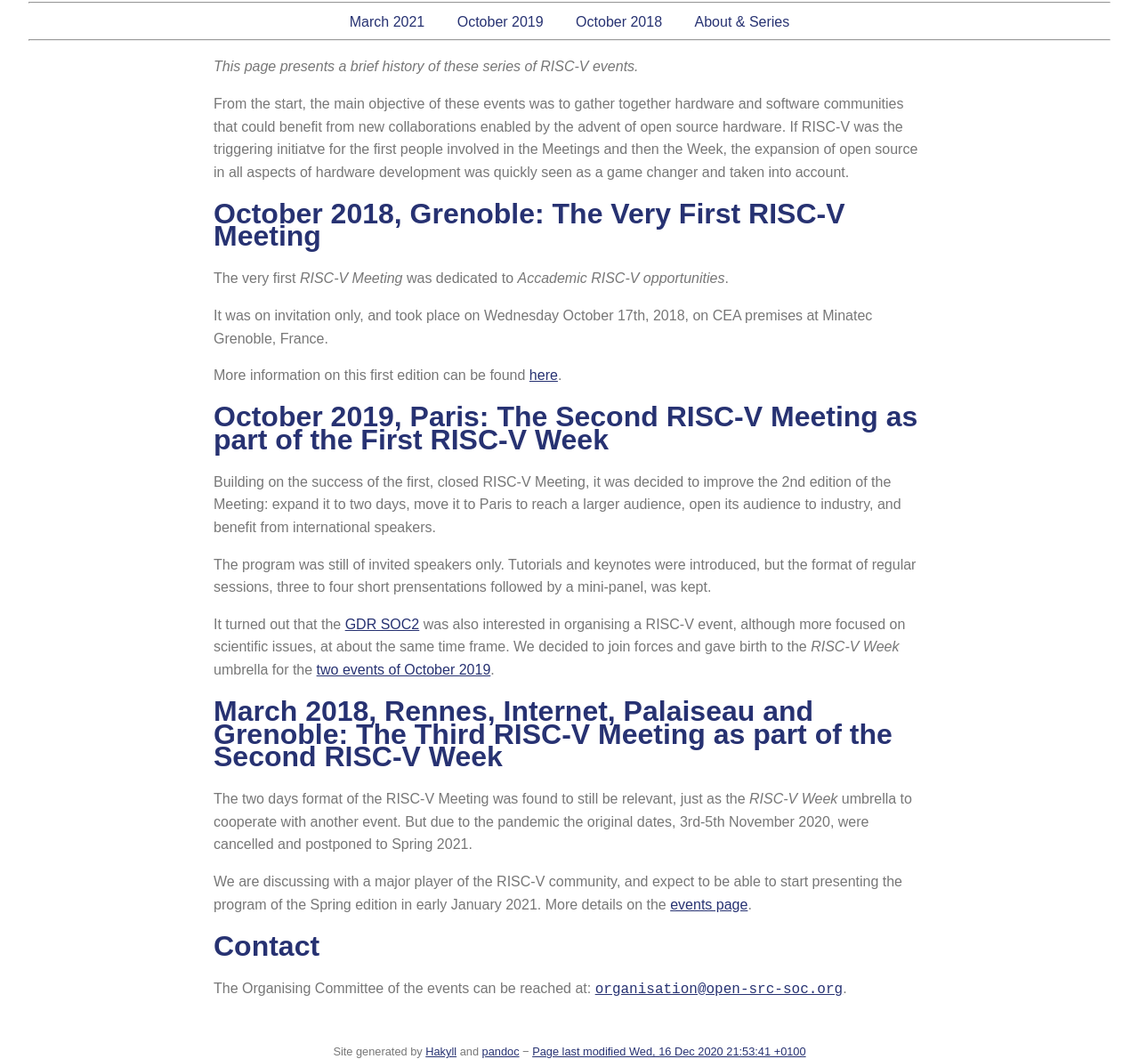
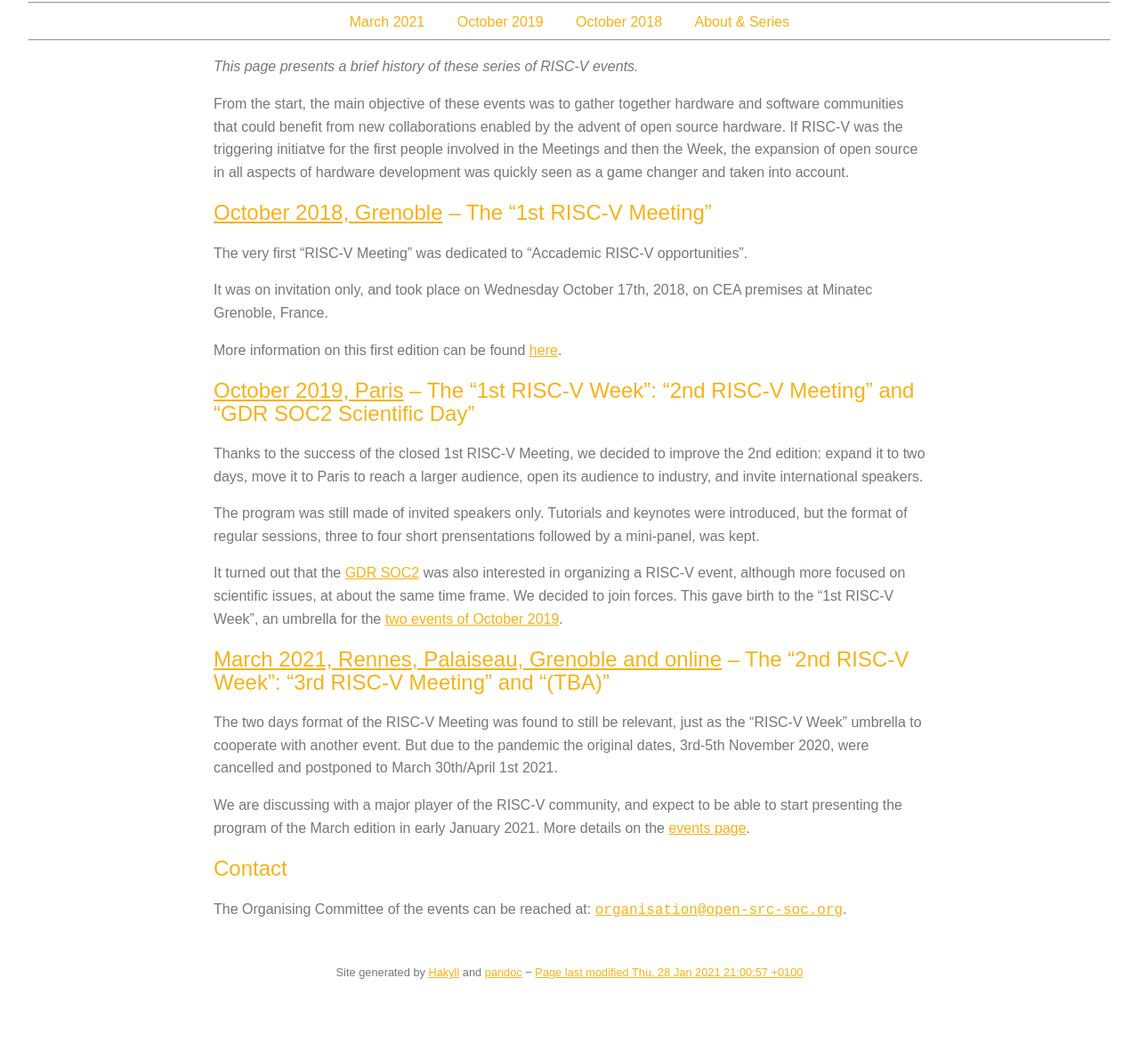
Before and after one commit to open-src-soc/open-src-soc.github.io, a plain HTML site: page about-series.html in a window 1280 px wide. Shown: the whole page at 89% size. After the commit the page ends 1101 px from the top, so only its background shows below. Drawn offline with nearby package versions, Linux system fonts and the light colour scheme.

Commit message:
Auto-commit: updated from source repo at 65f2d915.

```diff
--- a/about-series.html
+++ b/about-series.html
@@ -28,18 +28,54 @@
 </head>
 	<body>
 <style>
-A:link    { color: #273272 }
-A:visited { color: #273272 }
-A:hover   { color: #f7b217 }
-B, Strong { color: #273272 }
-HR        { color: #f7b217;
-            margin-top:    0.15em;
-            margin-bottom: 0.20em;
-            margin-left:   2.00em;
-            margin-right:  2.00em; }
-H1        { color: #273272 }
-H2        { color: #f7b217 }
-H3        { color: #a5b8b6 }
+  /* Default style */
+  A:link, A:visited  {
+      color: #273272;
+  }
+  A:hover {
+      color: #f7b217;
+  }
+  B, Strong {
+      color: #273272;
+  }
+
+  /* Horiz. ruler */
+  HR {
+      color: #f7b217;
+      margin-top:    0.15em;
+      margin-bottom: 0.20em;
+      margin-left:   2.00em;
+      margin-right:  2.00em;
+  }
+
+  /* H1 */
+  H1        {
+      color: #273272;
+      font-weight:normal;
+  }
+  H1 A:visited, A:link {
+      color: #273272;
+  }
+  H1 A:hover {
+      color: #f7b217;
+  }
+
+  /* H2 */
+  H2 {
+      color: #f7b217;
+      font-weight: normal;
+  }
+  H2 A:visited, A:link {
+      color: #f7b217;
+  }
+  H2 A:hover {
+    color: #273272;
+  }
+
+  /* H3 */
+  H3 {
+      color: #a5b8b6
+  }
 </style>
 
 <!-- <p style="text-align: center"> -->
@@ -68,18 +104,18 @@
     <div class="content">
         <p><em>This page presents a brief history of these series of RISC-V events.</em></p>
 <p>From the start, the main objective of these events was to gather together hardware and software communities that could benefit from new collaborations enabled by the advent of open source hardware. If RISC-V was the triggering initiatve for the first people involved in the Meetings and then the Week, the expansion of open source in all aspects of hardware development was quickly seen as a game changer and taken into account.</p>
-<h1>October 2018, Grenoble: The Very <strong>First RISC-V Meeting</strong></h1>
-<p>The very first <em>RISC-V Meeting</em> was dedicated to <em>Accademic RISC-V opportunities</em>.</p>
+<h2><a href="https://open-src-soc.org/2018-10">October 2018, Grenoble</a> – The “1st RISC-V Meeting”</h2>
+<p>The very first “RISC-V Meeting” was dedicated to “Accademic RISC-V opportunities”.</p>
 <p>It was on invitation only, and took place on Wednesday October 17th, 2018, on CEA premises at Minatec Grenoble, France.</p>
 <p>More information on this first edition can be found <a href="https://open-src-soc.org/2018-10">here</a>.</p>
-<h1>October 2019, Paris: The <strong>Second RISC-V Meeting</strong> as part of the <strong>First RISC-V Week</strong></h1>
-<p>Building on the success of the first, closed RISC-V Meeting, it was decided to improve the 2nd edition of the Meeting: expand it to two days, move it to Paris to reach a larger audience, open its audience to industry, and benefit from international speakers.</p>
-<p>The program was still of invited speakers only. Tutorials and keynotes were introduced, but the format of regular sessions, three to four short prensentations followed by a mini-panel, was kept.</p>
-<p>It turned out that the <a href="https://www.gdr-soc.cnrs.fr">GDR SOC2</a> was also interested in organising a RISC-V event, although more focused on scientific issues, at about the same time frame. We decided to join forces and gave birth to the <em>RISC-V Week</em> umbrella for the <a href="https://open-src-soc.org/2019-10">two events of October 2019</a>.</p>
-<h1>March 2018, Rennes, Internet, Palaiseau and Grenoble: The <strong>Third RISC-V Meeting</strong> as part of the <strong>Second RISC-V Week</strong></h1>
-<p>The two days format of the RISC-V Meeting was found to still be relevant, just as the <em>RISC-V Week</em> umbrella to cooperate with another event. But due to the pandemic the original dates, 3rd-5th November 2020, were cancelled and postponed to Spring 2021.</p>
-<p>We are discussing with a major player of the RISC-V community, and expect to be able to start presenting the program of the Spring edition in early January 2021. More details on the <a href="https://open-src-soc.org/2021-03">events page</a>.</p>
-<h1>Contact</h1>
+<h2><a href="https://open-src-soc.org/2019-10">October 2019, Paris</a> – The “1st RISC-V Week”: “2nd RISC-V Meeting” and “GDR SOC2 Scientific Day”</h2>
+<p>Thanks to the success of the closed 1st RISC-V Meeting, we decided to improve the 2nd edition: expand it to two days, move it to Paris to reach a larger audience, open its audience to industry, and invite international speakers.</p>
+<p>The program was still made of invited speakers only. Tutorials and keynotes were introduced, but the format of regular sessions, three to four short prensentations followed by a mini-panel, was kept.</p>
+<p>It turned out that the <a href="https://www.gdr-soc.cnrs.fr">GDR SOC2</a> was also interested in organizing a RISC-V event, although more focused on scientific issues, at about the same time frame. We decided to join forces. This gave birth to the “1st RISC-V Week”, an umbrella for the <a href="https://open-src-soc.org/2019-10">two events of October 2019</a>.</p>
+<h2><a href="https://open-src-soc.org/2021-03">March 2021, Rennes, Palaiseau, Grenoble and online</a> – The “2nd RISC-V Week”: “3rd RISC-V Meeting” and “(TBA)”</h2>
+<p>The two days format of the RISC-V Meeting was found to still be relevant, just as the “RISC-V Week” umbrella to cooperate with another event. But due to the pandemic the original dates, 3rd-5th November 2020, were cancelled and postponed to March 30th/April 1st 2021.</p>
+<p>We are discussing with a major player of the RISC-V community, and expect to be able to start presenting the program of the March edition in early January 2021. More details on the <a href="https://open-src-soc.org/2021-03">events page</a>.</p>
+<h2>Contact</h2>
 <p>The Organising Committee of the events can be reached at: <a href="mailto:organisation@open-src-soc.org"><code>organisation@open-src-soc.org</code></a>.</p>
     </div> <!-- /content -->
 </div> <!-- /main -->
@@ -89,7 +125,7 @@
         Site generated by <a href="http://jaspervdj.be/hakyll">Hakyll</a>
         and <a href="http://johnmacfarlane.net/pandoc">pandoc</a>
         −
-         <a href="https://github.com/open-src-soc/open-src-soc.github.io/commits/master">Page last modified Wed, 16 Dec 2020 21:53:41 +0100</a>
+         <a href="https://github.com/open-src-soc/open-src-soc.github.io/commits/master">Page last modified Thu, 28 Jan 2021 21:00:57 +0100</a>
     </div>
 </footer>
 
--- a/sitemap.xml
+++ b/sitemap.xml
@@ -3,7 +3,7 @@
 
     <url>
         <loc>http://open-src-soc.org/about-series.html</loc>
-        <lastmod>2020-12-16</lastmod>
+        <lastmod>2021-01-28</lastmod>
         <changefreq>weekly</changefreq>
         <priority>0.8</priority>
     </url>
```
